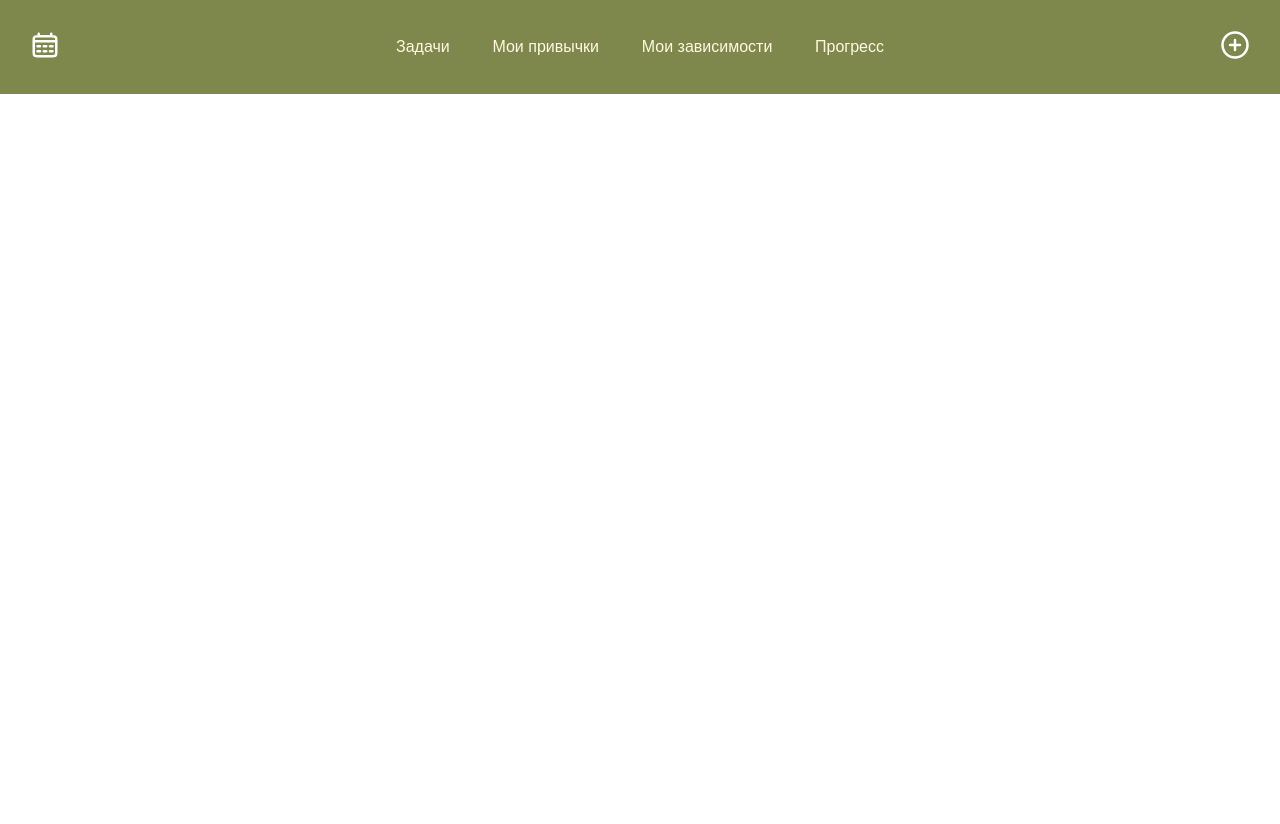
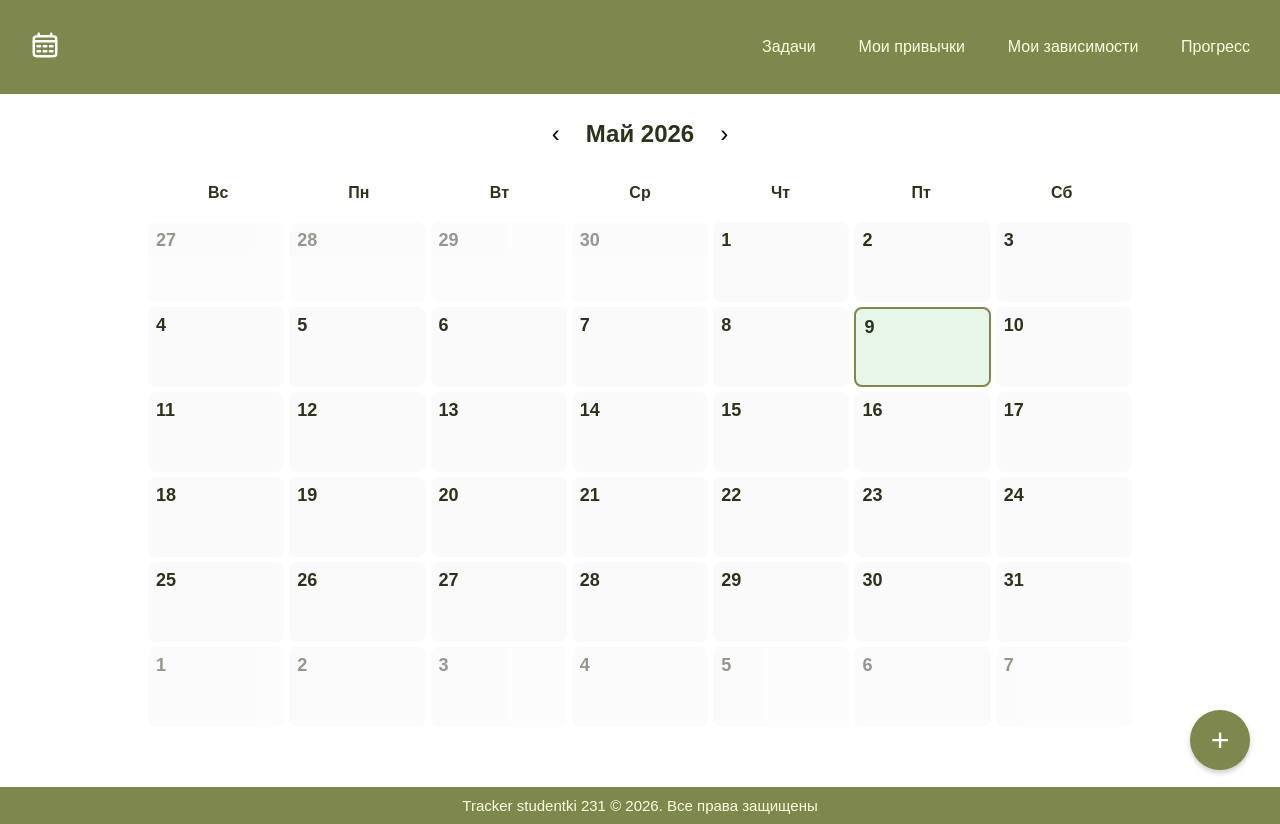
Before and after one commit to m4l3n14/studentki231_tracker, a Vue app: page /calendar in a window 1280 px wide. Before the commit the page ends 800 px from the top, so only its background shows below. Built offline with nearby package versions, Linux system fonts and the light colour scheme.

Commit message:
Страница календарь + исправление косяков

```diff
--- a/src/App.vue
+++ b/src/App.vue
@@ -1,11 +1,17 @@
 <script setup>
 import Header from './components/header.vue'
+import Footer from './components/footer.vue'
+import FloatButton from './components/float_button.vue'
 </script>
 
 <template>
-  <div class="app">
+  <div id="app">
     <Header />
-    <router-view />
+    <main class="main-content">
+      <router-view />
+    </main>
+    <Footer />
+    <FloatButton />
   </div>
 </template>
 
@@ -17,12 +23,20 @@ import Header from './components/header.vue'
 }
 
 html, body {
-  margin: 0;
-  padding: 0;
+  height: 100%;
+}
+
+body {
+  font-family: sans-serif;
+}
+
+#app {
+  display: flex;
+  flex-direction: column;
   min-height: 100vh;
 }
 
-.app {
-  min-height: 100vh;
+.main-content {
+  flex: 1;
 }
 </style>
--- a/src/components/calendar.vue
+++ b/src/components/calendar.vue
@@ -1,3 +1,207 @@
-<script setup></script>
-<template></template>
-<style scoped></style>
+<script setup>
+import { ref, computed, onMounted } from 'vue'
+import { useRouter } from 'vue-router'
+import { useDate } from '../composables/useDate'
+import { useHabits } from '../composables/useHabits'
+import { useSelectedDate } from '../composables/useSelectedDate'
+
+const router = useRouter()
+const { getMonthCalendar, weekdaysShort, months } = useDate()
+const { habits, loadData } = useHabits()
+const { setSelectedDate } = useSelectedDate()
+
+const currentYear = ref(new Date().getFullYear())
+const currentMonth = ref(new Date().getMonth())
+
+const calendarDays = computed(() => {
+  return getMonthCalendar(currentYear.value, currentMonth.value)
+})
+
+function getDayHabits(dateStr) {
+  const targetDate = new Date(dateStr)
+  targetDate.setHours(0, 0, 0, 0)
+
+  return habits.value.filter(habit => {
+    const startDate = new Date(habit.startDate)
+    startDate.setHours(0, 0, 0, 0)
+
+    const endDate = new Date(habit.endDate)
+    endDate.setHours(23, 59, 59, 999)
+
+    return targetDate >= startDate && targetDate <= endDate
+  })
+}
+
+function prevMonth() {
+  if (currentMonth.value === 0) {
+    currentMonth.value = 11
+    currentYear.value--
+  } else {
+    currentMonth.value--
+  }
+}
+
+function nextMonth() {
+  if (currentMonth.value === 11) {
+    currentMonth.value = 0
+    currentYear.value++
+  } else {
+    currentMonth.value++
+  }
+}
+
+function goToTasks(date) {
+  setSelectedDate(date)
+  router.push({ name: 'Tasks' })
+}
+
+onMounted(() => {
+  loadData()
+})
+</script>
+
+<template>
+  <div class="month-calendar">
+    <div class="calendar-header">
+      <button @click="prevMonth">‹</button>
+      <h2>{{ months[currentMonth] }} {{ currentYear }}</h2>
+      <button @click="nextMonth">›</button>
+    </div>
+
+    <div class="weekdays">
+      <div v-for="day in weekdaysShort" :key="day">{{ day }}</div>
+    </div>
+
+    <div class="calendar-grid">
+      <div
+        v-for="day in calendarDays"
+        :key="day.dateStr"
+        class="calendar-day"
+        :class="{
+          'other-month': day.month !== 'current',
+          'today': day.isToday
+        }"
+        @click="goToTasks(day.date)"
+      >
+        <div class="day-number">{{ day.day }}</div>
+        <div class="habit-dots">
+          <div
+            v-for="habit in getDayHabits(day.dateStr)"
+            :key="habit.id"
+            class="habit-dot"
+            :class="habit.type"
+          ></div>
+        </div>
+      </div>
+    </div>
+  </div>
+</template>
+
+<style scoped>
+h2{
+  color: #2B331B;
+
+}
+.month-calendar {
+  background: white;
+  border-radius: 16px;
+  padding: 20px;
+  width: 80%;
+  margin: 0 auto;
+}
+
+.calendar-header {
+  display: flex;
+  justify-content: center;
+  align-items: center;
+  margin-bottom: 20px;
+  gap: 10px;
+}
+
+.calendar-header button {
+  width: 40px;
+  height: 40px;
+  border-radius: 100%;
+  background: white;
+  border: none;
+  cursor: pointer;
+  font-size: 24px;
+  transition: all 0.3s;
+  justify-content: center;
+  align-items: center;
+}
+
+.calendar-header button:hover {
+  background: #f0f0f0;
+  transform: scale(1.01);
+}
+
+.weekdays {
+  display: grid;
+  grid-template-columns: repeat(7, 1fr);
+  text-align: center;
+  font-weight: bold;
+  margin-bottom: 10px;
+  padding: 10px 0;
+  color: #2B331B;
+}
+
+.calendar-grid {
+  display: grid;
+  grid-template-columns: repeat(7, 1fr);
+  gap: 5px;
+}
+
+.calendar-day {
+  min-height: 80px;
+  padding: 8px;
+  border-radius: 8px;
+  cursor: pointer;
+  transition: all 0.2s;
+  background: #fafafa;
+  position: relative;
+}
+
+.calendar-day:hover {
+  background: #ECEFC2;
+  transform: scale(1.02);
+}
+
+.calendar-day.other-month {
+  background: #f9f9f9;
+  opacity: 0.5;
+}
+
+.calendar-day.today {
+  background: #e8f5e9;
+  border: 2px solid #7E884C;
+}
+
+.day-number {
+  font-size: 18px;
+  font-weight: bold;
+  margin-bottom: 5px;
+  color: #2B331B;
+}
+
+.habit-dots {
+  display: flex;
+  gap: 4px;
+  flex-wrap: wrap;
+  margin-top: 5px;
+}
+
+.habit-dot {
+  width: 10px;
+  height: 10px;
+  border-radius: 50%;
+}
+
+.habit-dot.habit {
+  background-color: #4CAF50;
+}
+
+.habit-dot.addiction {
+  background-color: #F44336;
+}
+</style>
--- /dev/null
+++ b/src/components/float_button.vue
@@ -0,0 +1,52 @@
+<script setup>
+import { computed } from 'vue'
+import { useRouter, useRoute } from 'vue-router'
+
+const router = useRouter()
+const route = useRoute()
+
+const isAddTaskPage = computed(() => {
+  return route.name === 'AddTask'
+})
+
+function goToAddTask() {
+  router.push({ name: 'AddTask' })
+}
+</script>
+
+<template>
+  <button v-if="!isAddTaskPage" class="float-btn" @click="goToAddTask">
+    +
+  </button>
+</template>
+
+<style scoped>
+.float-btn {
+  position: fixed;
+  bottom: 30px;
+  right: 30px;
+  width: 60px;
+  height: 60px;
+  border-radius: 50%;
+  background-color: #7E884C;
+  color: white;
+  border: none;
+  font-size: 32px;
+  cursor: pointer;
+  transition: all 0.3s ease;
+  z-index: 1000;
+  display: flex;
+  align-items: center;
+  justify-content: center;
+  box-shadow: 0 3px 5px rgba(0, 0, 0, 0.2);
+}
+
+.float-btn:hover {
+  background-color: #6a7440;
+  transform: scale(1.02);
+}
+
+.float-btn:active {
+  transform: scale(0.95);
+}
+</style>
--- /dev/null
+++ b/src/components/footer.vue
@@ -0,0 +1,31 @@
+<script setup></script>
+<template>
+  <footer class="footer">
+    <div class="footer-content">
+      <p class="footer-text">
+        Tracker studentki 231 © 2026. Все права защищены
+      </p>
+    </div>
+  </footer>
+</template>
+
+<style scoped>
+.footer {
+  background-color: #7E884C;
+  padding: 10px;
+  margin-top: 40px;
+}
+
+.footer-content {
+  max-width: 1200px;
+  margin: 0 auto;
+  text-align: center;
+}
+
+.footer-text {
+  color: #FEFAE0;
+  font-family: sans-serif;
+  font-size: 15px;
+  margin: 0;
+}
+</style>
--- a/src/components/header.vue
+++ b/src/components/header.vue
@@ -6,10 +6,10 @@ const router = useRouter()
 const isScrolled = ref(false)
 
 window.addEventListener('scroll', () => {
-    isScrolled.value = window.scrollY > 50
+    isScrolled.value = window.scrollY > 20
 })
 
-isScrolled.value = window.scrollY > 50
+isScrolled.value = window.scrollY > 20
 </script>
 
 <template>
@@ -27,20 +27,19 @@ isScrolled.value = window.scrollY > 50
           <router-link :to="{name: 'Myaddictions'}" class="nav-item">Мои зависимости</router-link>
           <router-link :to="{name: 'Progress'}" class="nav-item">Прогресс</router-link>
         </nav>
-
-        <div class="header-actions">
-            <div class="NewTask">
-                <router-link :to="{name: 'AddTask'}" class="header-link">
-                    <img src="/src/assets/img/plus.svg" alt="plus" class="header-img">
-                </router-link>
-            </div>
-        </div>
     </div>
   </header>
 </template>
 
 <style scoped>
-.container{
+.header {
+  position: sticky;
+  top: 0;
+  z-index: 100;
+  transition: all 0.3s ease;
+}
+
+.container {
   background-color: #7E884C;
   display: flex;
   flex-direction: row;
@@ -49,13 +48,29 @@ isScrolled.value = window.scrollY > 50
   align-items: center;
   margin: 0;
   gap: 30px;
+  transition: all 0.3s ease;
 }
 
-.header-img{
-    width: 30px;
+.header.scrolled .container {
+  background-color: white;
+  box-shadow: 0 2px 10px rgba(0, 0, 0, 0.1);
+  padding: 15px 30px;
 }
 
-.nav{
+.header.scrolled .nav-item {
+  color: #2B331B;
+}
+
+.header.scrolled .header-img {
+  filter: brightness(0);
+}
+
+.header-img {
+  width: 30px;
+  transition: all 0.3s ease;
+}
+
+.nav {
   display: flex;
   flex-direction: row;
   justify-content: space-between;
@@ -64,11 +79,15 @@ isScrolled.value = window.scrollY > 50
   gap: 10px;
 }
 
-.nav-item{
+.nav-item {
   font-family: sans-serif;
   color: #FEFAE0;
   text-decoration: none;
   white-space: nowrap;
+  transition: all 0.3s ease;
 }
 
+.nav-item:hover {
+  opacity: 0.8;
+}
 </style>
--- a/src/components/tasks.vue
+++ b/src/components/tasks.vue
@@ -1,21 +1,15 @@
 <script setup>
 import { ref, computed, onMounted, watch, nextTick } from 'vue'
-import { useRouter } from 'vue-router'
+import { useRouter, useRoute } from 'vue-router'
 import { useDate } from '../composables/useDate'
 import { useHabits } from '../composables/useHabits'
+import { useSelectedDate } from '../composables/useSelectedDate'
 
 const router = useRouter()
+const route = useRoute()
 const { habits, loadData, toggleHabit } = useHabits()
-
-const props = defineProps({
-  modelValue: { type: Date, default: () => new Date() },
-  range: { type: Number, default: 3 },
-  showMonth: { type: Boolean, default: false }
-})
-
-const emit = defineEmits(['update:modelValue', 'daySelect'])
-
 const { getCarouselDays, formatDate } = useDate()
+const { selectedDate, setSelectedDate } = useSelectedDate()
 
 const trackRef = ref(null)
 const dayRefs = ref([])
@@ -23,12 +17,14 @@ const visibleDays = ref([])
 const selectedDateStr = ref('')
 const currentCenter = ref(new Date())
 
-const selectedDate = ref(new Date())
+const props = defineProps({
+  range: { type: Number, default: 3 },
+  showMonth: { type: Boolean, default: false }
+})
 
 function updateDays() {
   visibleDays.value = getCarouselDays(currentCenter.value, props.range)
-  selectedDateStr.value = props.modelValue ?
-    new Date(props.modelValue).toISOString().split('T')[0] : ''
+  selectedDateStr.value = selectedDate.value.toISOString().split('T')[0]
 }
 
 function setDayRef(el, index) {
@@ -82,21 +78,18 @@ function scrollNext() {
 }
 
 function selectDay(date) {
-  selectedDate.value = new Date(date)
+  setSelectedDate(date)
   selectedDateStr.value = date.toISOString().split('T')[0]
-
-  emit('update:modelValue', date)
-  emit('daySelect', date)
 }
 
-watch(() => props.modelValue, (newDate) => {
+watch(selectedDate, (newDate) => {
   if (newDate) {
-    selectedDateStr.value = new Date(newDate).toISOString().split('T')[0]
+    selectedDateStr.value = newDate.toISOString().split('T')[0]
     currentCenter.value = new Date(newDate)
     updateDays()
     scrollToCenter()
   }
-})
+}, { immediate: true })
 
 const activeDateStr = computed(() => {
   return selectedDate.value.toISOString().split('T')[0]
@@ -119,10 +112,6 @@ const tasksTitle = computed(() => {
 
   const options = { day: 'numeric', month: 'long' }
   const formattedDate = selected.toLocaleDateString('ru-RU', options)
-
-  if (selected > today) {
-    return `Задачи на ${formattedDate}:`
-  }
 
   return `Задачи на ${formattedDate}:`
 })
@@ -159,7 +148,6 @@ const progressPercent = computed(() => {
 
 function toggleTask(task) {
   if (!canToggle.value) return
-
   toggleHabit(task.id, selectedDate.value)
 }
 
@@ -179,6 +167,14 @@ onMounted(() => {
   loadData()
   updateDays()
   scrollToCenter()
+
+  if (route.query.date) {
+    const dateFromCalendar = new Date(route.query.date)
+    setSelectedDate(dateFromCalendar)
+    currentCenter.value = dateFromCalendar
+    updateDays()
+    scrollToCenter()
+  }
 })
 </script>
 
--- a/src/composables/useDate.js
+++ b/src/composables/useDate.js
@@ -37,6 +37,67 @@ export function useDate() {
     return days
   }
 
+  function getMonthCalendar(year, month) {
+    const firstDayOfMonth = new Date(year, month, 1)
+    const lastDayOfMonth = new Date(year, month + 1, 0)
+
+    let startDay = firstDayOfMonth.getDay()
+    startDay = startDay === 0 ? 6 : startDay - 1
+
+    const days = []
+
+    const prevMonthLastDay = new Date(year, month, 0).getDate()
+    for (let i = startDay - 1; i >= 0; i--) {
+      const date = new Date(year, month - 1, prevMonthLastDay - i)
+      days.push({
+        date: date,
+        day: prevMonthLastDay - i,
+        month: 'prev',
+        dateStr: date.toISOString().split('T')[0],
+        isToday: date.toDateString() === today.value.toDateString()
+      })
+    }
+
+    for (let i = 1; i <= lastDayOfMonth.getDate(); i++) {
+      const date = new Date(year, month, i)
+      days.push({
+        date: date,
+        day: i,
+        month: 'current',
+        dateStr: date.toISOString().split('T')[0],
+        isToday: date.toDateString() === today.value.toDateString()
+      })
+    }
+
+    const remainingDays = 42 - days.length
+    for (let i = 1; i <= remainingDays; i++) {
+      const date = new Date(year, month + 1, i)
+      days.push({
+        date: date,
+        day: i,
+        month: 'next',
+        dateStr: date.toISOString().split('T')[0],
+        isToday: date.toDateString() === today.value.toDateString()
+      })
+    }
+
+    return days
+  }
+
+  function formatDate(date, format = 'full') {
+    const d = new Date(date)
+    const day = d.getDate()
+    const month = monthsGenitive[d.getMonth()]
+    const year = d.getFullYear()
+    const weekday = weekdays[d.getDay()]
+
+    switch(format) {
+      case 'full': return `${weekday}, ${day} ${month} ${year}`
+      case 'date': return `${day} ${month} ${year}`
+      case 'day-month': return `${day} ${month}`
+      default: return `${day} ${month} ${year}`
+    }
+  }
 
   return {
     today,
@@ -44,6 +105,8 @@ export function useDate() {
     weekdaysShort,
     weekdays,
     months,
-    getCarouselDays
+    getCarouselDays,
+    getMonthCalendar,
+    formatDate
   }
 }
--- /dev/null
+++ b/src/composables/useSelectedDate.js
@@ -0,0 +1,14 @@
+import { ref } from 'vue'
+
+const selectedDate = ref(new Date())
+
+export function useSelectedDate() {
+  function setSelectedDate(date) {
+    selectedDate.value = date
+  }
+
+  return {
+    selectedDate,
+    setSelectedDate
+  }
+}
```
Lines whose indentation alone changed are shown as unchanged.
